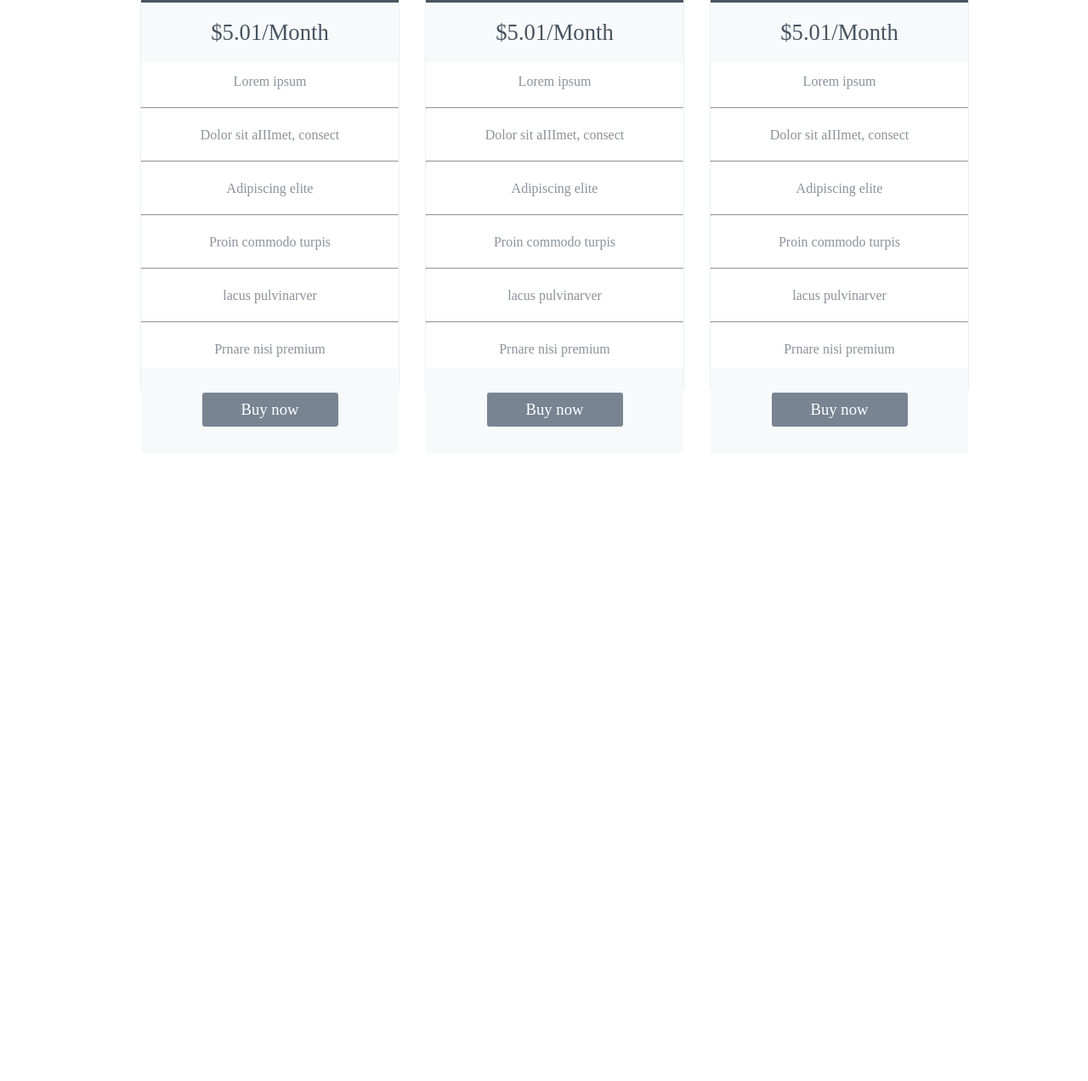
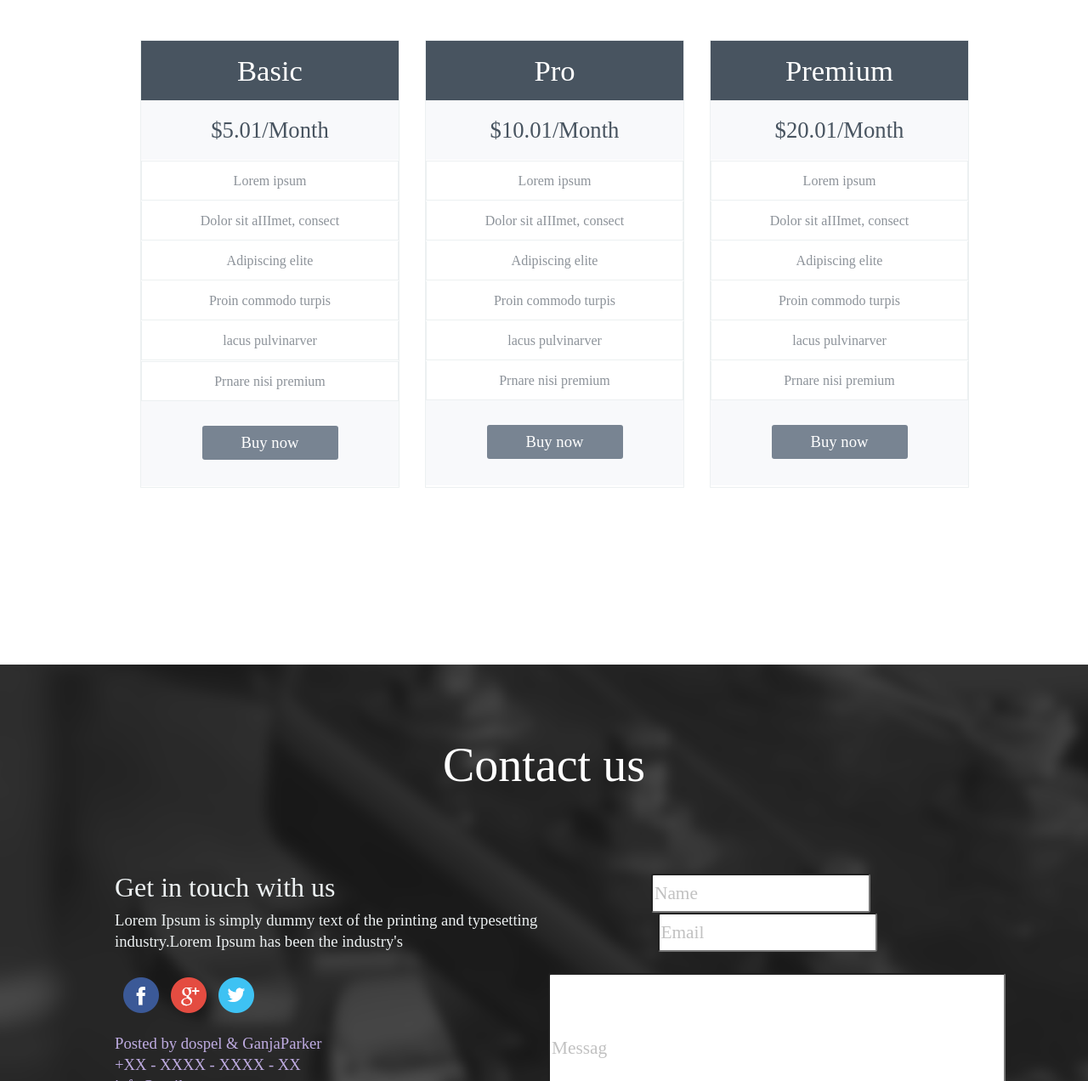
Before and after one commit to Nadspink/LetsGO, a plain HTML site: page rabota_ua/index.html in a window 1280 px wide. Shown: the part 1528-2800 px from the top of the page at 85% size. Before the commit the page ends 2195 px from the top, so only its background shows below. Drawn offline with Linux system fonts and the light colour scheme.

Commit message:
stuctura

```diff
--- a/rabota_ua/index.html
+++ b/rabota_ua/index.html
@@ -13,24 +13,24 @@
     <div class="header">
         <img class="Logo" src="img/logo.png" alt="logo">
         <div class="menu">
-            <a href="#">
-                <div class="menu_block">Home</div>
-            </a>
-            <a href="#">
-                <div class="menu_block">Service</div>
-            </a>
-            <a href="#">
-                <div class="menu_block">Portfolio</div>
-            </a>
-            <a href="#">
-                <div class="menu_block">Team</div>
-            </a>
-            <a href="#">
-                <div class="menu_block">Blog</div>
-            </a>
-            <a href="#">
-                <div class="menu_block">Contact</div>
-            </a>
+
+            <div class="menu_block"> <a href="#">Home  </a></div>
+
+
+            <div class="menu_block"><a href="#">Service </a></div>
+
+
+            <div class="menu_block"><a href="#">Portfolio  </a></div>
+
+
+            <div class="menu_block"><a href="#">Team</a></div>
+
+
+            <div class="menu_block"><a href="#">Blog  </a></div>
+
+
+            <div class="menu_block"> <a href="#">Contact </a></div>
+
         </div>
 
     </div>
@@ -87,15 +87,15 @@
             </div>
             <h5 class="price">$5.01/Month</h5>
             <p class="inf">Lorem ipsum</p>
-            <hr class="hr_plans">
-            <p class="inf">Dolor sit aIIImet, consect</p>
-            <hr class="hr_plans">
-            <p class="inf">Adipiscing elite</p>
-            <hr class="hr_plans">
-            <p class="inf">Proin commodo turpis</p>
-            <hr class="hr_plans">
-            <p class="inf">lacus pulvinarver</p>
-            <hr class="hr_pelans">
+
+            <p class="inf border_top">Dolor sit aIIImet, consect</p>
+
+            <p class="inf border_top">Adipiscing elite</p>
+
+            <p class="inf border_top">Proin commodo turpis</p>
+
+            <p class="inf border_top">lacus pulvinarver</p>
+
             <p class="inf">Prnare nisi premium</p>
             <div class="block_byu_now">
                 <button class="butt_byu_now"><strong>Buy now</strong></button>
@@ -103,46 +103,80 @@
         </div>
         <div class="block_byu">
             <div class="head_bleock">
-                Basic
+                Pro
             </div>
-            <h5 class="price">$5.01/Month</h5>
+            <h5 class="price">$10.01/Month</h5>
             <p class="inf">Lorem ipsum</p>
-            <hr class="hr_plans">
-            <p class="inf">Dolor sit aIIImet, consect</p>
-            <hr class="hr_plans">
-            <p class="inf">Adipiscing elite</p>
-            <hr class="hr_plans">
-            <p class="inf">Proin commodo turpis</p>
-            <hr class="hr_plans">
-            <p class="inf">lacus pulvinarver</p>
-            <hr class="hr_pelans">
-            <p class="inf">Prnare nisi premium</p>
+
+            <p class="inf border_top">Dolor sit aIIImet, consect</p>
+
+            <p class="inf border_top">Adipiscing elite</p>
+
+            <p class="inf border_top">Proin commodo turpis</p>
+
+            <p class="inf border_top">lacus pulvinarver</p>
+
+            <p class="inf border_top">Prnare nisi premium</p>
             <div class="block_byu_now">
                 <button class="butt_byu_now"><strong>Buy now</strong></button>
             </div>
         </div>
         <div class="block_byu">
             <div class="head_bleock">
-                Basic
+                Premium
             </div>
-            <h5 class="price">$5.01/Month</h5>
+            <h5 class="price">$20.01/Month</h5>
             <p class="inf">Lorem ipsum</p>
-            <hr class="hr_plans">
-            <p class="inf">Dolor sit aIIImet, consect</p>
-            <hr class="hr_plans">
-            <p class="inf">Adipiscing elite</p>
-            <hr class="hr_plans">
-            <p class="inf">Proin commodo turpis</p>
-            <hr class="hr_plans">
-            <p class="inf">lacus pulvinarver</p>
-            <hr class="hr_pelans">
-            <p class="inf">Prnare nisi premium</p>
+
+            <p class="inf border_top">Dolor sit aIIImet, consect</p>
+
+            <p class="inf border_top">Adipiscing elite</p>
+
+            <p class="inf border_top">Proin commodo turpis</p>
+
+            <p class="inf border_top">lacus pulvinarver</p>
+
+            <p class="inf border_top">Prnare nisi premium</p>
             <div class="block_byu_now">
                 <button class="butt_byu_now"><strong>Buy now</strong></button>
             </div>
         </div>
 
     </div>
+    <div class="conract_us">
+        <h3 class="cont_h">Contact us</h3>
+        <div>
+            <div class="block_left">
+                <h5 class="h5_get">Get in touch with us</h5><br>
+                <p class="p_cont">Lorem Ipsum is simply dummy text of the printing and typesetting industry.Lorem Ipsum has been the industry's </p>
+
+                <ul class="soc_ul">
+                    <li class="soc">
+                        <a href="#"><img src="img/face.png" alt="FaceBook"></a>
+                    </li>
+                    <li class="soc">
+                        <a href="#"><img src="img/google++.png" alt="Google++"></a>
+                    </li>
+                    <li class="soc">
+                        <a href="#"><img src="img/twitter.png" alt="Twitter"></a>
+                    </li>
+
+                </ul>
+                <br>
+                <p class="inf_p">Posted by dospel 	&amp; GanjaParker<br>
+                +XX - XXXX - XXXX - XX<br>
+                <a class="inf_p top_none" href="#">info@mail.com</a></p>
+            </div>
+
+            <div class="block_right"><form>
+<input class="Name_inp" type="text" value="Name">
+<input class="Email_inp" type="text" value="Email">
+<input class="messedg_inp" type="text" value="Messag">
+            <buttom class="buttom_send">Send</buttom>
+</form>
+            </div>
+        </div>
+    </div>
 </body>
 
 </html>
--- a/rabota_ua/style.css
+++ b/rabota_ua/style.css
@@ -112,7 +112,9 @@
     height: 735px;
     padding-left: 135px;
     padding-right: 135px;
+    padding-top: 115px;
     text-align: center;
+    background: #fff;
 }
 
 .block_byu {
@@ -145,11 +147,13 @@
     height: 45px;
     line-height: 45px;
     color: #8c9299;
+    margin-top: 1px;
+border: 1px solid #ecf0f1;
+}
+.border_top{
+    border-top: 0px;
 }
 
-.hr_plans {
-    color:
-}
 
 .block_byu_now {
     height: 100px;
@@ -168,3 +172,124 @@
     border: none;
     border-radius: 3px;
 }
+
+.conract_us {
+    height: 690px;
+    background: url(img/bc.png) rgba(77, 77, 77, 0.92);
+    text-align: center;
+     padding-left: 135px;
+    padding-right: 135px;
+
+}
+
+.cont_h {
+
+    padding-top: 90px;
+    font-size: 42pt;
+    color: #fff;
+    width: 500px;
+     display: inline-block;
+
+}
+
+.block_left {
+
+float: left;
+    width: 50%;
+    padding-top: 100px;
+}
+
+.block_right {
+    padding-top: 100px;
+    float: right;
+    width: 50%;
+}
+
+.h5_get {
+    font-size: 24pt;
+    color: white;
+    float: left;
+
+     color: #ecf0f1;
+
+}
+
+.p_cont {
+    font-size: 14pt;
+    color: white;
+    float: left;
+      padding-top: 10px;
+    text-align: left;
+    color: #ecf0f1;
+    line-height: 25px;
+}
+
+.soc {
+ display: inline-block;
+    margin-left: 10px;
+}
+
+.soc_ul {
+    margin-top: 30px;
+
+    float: left;
+    width: 500px;
+    text-align: left;
+}
+
+.inf_p {
+    float: left;
+   margin-top: 20px;
+    display: inline;
+    line-height: 25px;
+    text-align: left;
+    color: #bface2;
+    font-size: 14pt;
+}
+
+.top_none {
+    margin-top: 0;
+}
+
+.Name_inp {
+    height: 40px;
+width: 250px;
+border-radius: 3px;
+    color: #c1c1c1;
+    font-size: 16pt;
+    margin-left: 5px;
+}
+
+.Email_inp {
+      height: 40px;
+width: 250px;
+border-radius: 3px;
+    color: #c1c1c1;
+    font-size: 16pt;
+    margin-left: 20px;
+}
+
+.messedg_inp {
+      height: 170px;
+width: 530px;
+border-radius: 3px;
+    color: #c1c1c1;
+    font-size: 16pt;
+    margin-left: 5px;
+    margin-top: 25px;
+
+    text-align: left;
+}
+
+.buttom_send {
+    float: right;
+    height: 45px;
+    width: 170px;
+    background: #49cbcd;
+    border-radius: 3px;
+    color: #fff;
+    font-size: 22pt;
+    line-height: 45px;
+
+    margin-top: 30px;
+}
```
Also changed, not shown: rabota_ua/img/bc.png (added), rabota_ua/img/face.png (added), rabota_ua/img/google++.png (added), rabota_ua/img/twitter.png (added), 2 other files.
